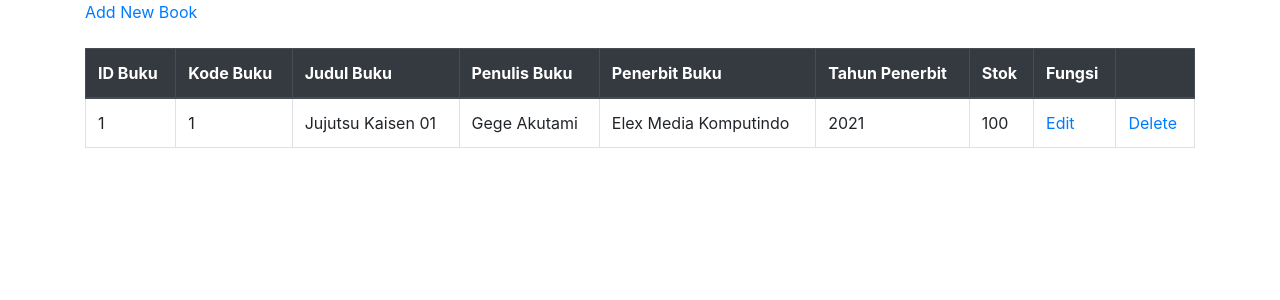
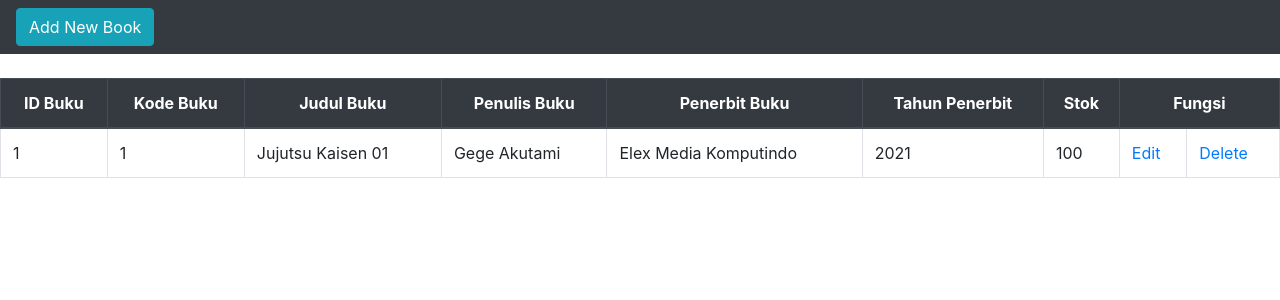
Before and after one commit to nabilarizkanr/Tugas-Form, a PHP site: page / in a window 1280 px wide. Shown: the top 300 px of the page. Run offline with PHP 8.4, Linux system fonts and the light colour scheme; data comes from the database, SQL or seed files in the repository.

Commit message:
Add files via upload
Membuat navbar dan button

```diff
--- a/index.php
+++ b/index.php
@@ -16,20 +16,25 @@ $result = mysqli_query($mysqli, "SELECT * FROM bukiu ORDER BY id_buku DESC ");
 	<title>Homepage</title>
 </head>
 <body>
-<div class="container">
-<a href="form_buku.php">Add New Book</a><br><br>
+<nav class="navbar navbar-expand-sm bg-dark">
+  <ul class="navbar-nav">
+    <li class="nav-item">
+      <a href="form_buku.php" class="btn btn-info" role="button">Add New Book</a>
+    </li>
+  </ul>
+</nav>
+<br>
 <table class="table table-bordered">
     <thead class="thead-dark">
 <tr>
-	<th>ID Buku</th>
-	<th>Kode Buku</th>
-	<th>Judul Buku</th>
-	<th>Penulis Buku</th>
-	<th>Penerbit Buku</th>
-	<th>Tahun Penerbit</th>
-	<th>Stok</th>
-	<th>Fungsi</th>
-	<th></th>
+	<th><center>ID Buku</center></th>
+	<th><center>Kode Buku</center></th>
+	<th><center>Judul Buku</center></th>
+	<th><center>Penulis Buku</center></th>
+	<th><center>Penerbit Buku</center></th>
+	<th><center>Tahun Penerbit</center></th>
+	<th><center>Stok</center></th>
+	<th colspan="2"><center>Fungsi</center></th>
 </tr>
 	</thead>
 <?php
```
